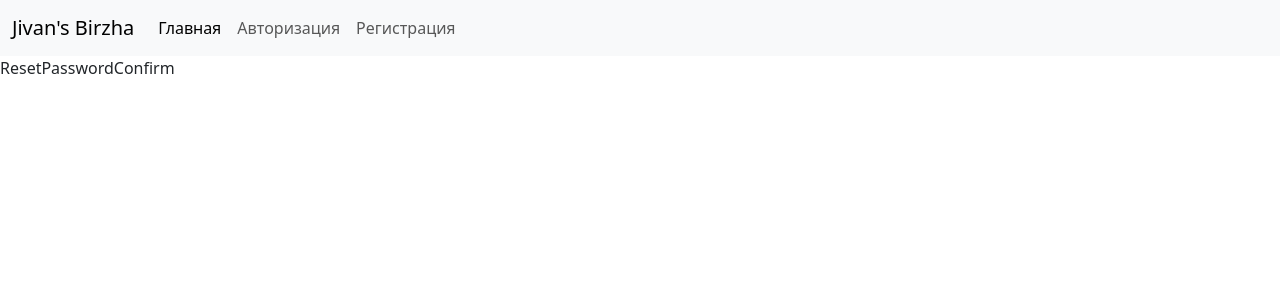
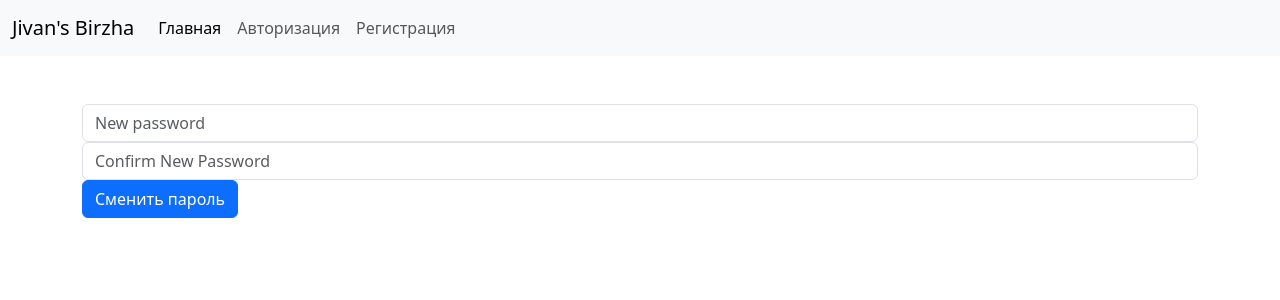
Before and after one commit to Jivan-lvm/django-react, a React (Create React App) app in the folder frontend/: page /password/reset/confirm/1/1 in a window 1280 px wide. Shown: the top 300 px of the page. Built offline with nearby package versions, Linux system fonts and the light colour scheme; no server answers.

Commit message:
add reset password confirm

```diff
--- a/frontend/src/containers/ResetPasswordConfirm.js
+++ b/frontend/src/containers/ResetPasswordConfirm.js
@@ -1,8 +1,65 @@
-import React from 'react'
+import React, { useState } from 'react'
+import { Navigate } from 'react-router-dom'
+import { connect } from 'react-redux'
+import { reset_password_confirm } from '../actions/auth'
 
-const ResetPasswordConfirm = () => (
-    <div>
-        ResetPasswordConfirm
-    </div>)
+const ResetPasswordConfirm = ({ match, reset_password_confirm }) => {
+	const [requestSent, setRequestSent] = useState(false)
+	const [formData, setFormData] = useState({
+		new_password: '',
+        re_new_password: ''
+	})
 
-export default ResetPasswordConfirm
+	const { new_password, re_new_password } = formData
+
+	const onChange = e =>
+		setFormData({ ...formData, [e.target.name]: e.target.value })
+
+	const onSubmit = e => {
+		e.preventDefault()
+
+        const uid = match.uid
+        const token = match.token
+
+		reset_password_confirm(uid, token, new_password, re_new_password)
+		setRequestSent(true)
+	}
+
+	if (requestSent) {
+		return <Navigate to='/' />
+	}
+
+	return (
+		<div className='container mt-5'>
+			<form onSubmit={onSubmit}>
+				<div className='form-group'>
+					<input
+						className='form-control'
+						type='password'
+						placeholder='New password'
+						name='new_password'
+						value={new_password}
+						onChange={onChange}
+						required
+					/>
+				</div>
+				<div className='form-group'>
+					<input
+						className='form-control'
+						type='password'
+						placeholder='Confirm New Password'
+						name='re_new_password'
+						value={re_new_password}
+						onChange={onChange}
+						required
+					/>
+				</div>
+				<button className='btn btn-primary' type='submit'>
+					Сменить пароль
+				</button>
+			</form>
+		</div>
+	)
+}
+
+export default connect(null, { reset_password_confirm })(ResetPasswordConfirm)
```
